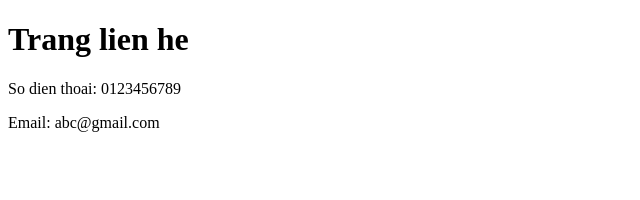
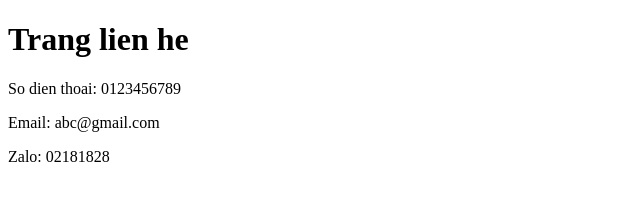
Before and after one commit to undertanker86/test-git, a plain HTML site: page lien-he.html in a window 1280 px wide. Shown: the whole page, without its empty margins (0-640 px from the left). Drawn offline with Linux system fonts and the light colour scheme.

Commit message:
Update  page lien-he (Ong A)

```diff
--- a/lien-he.html
+++ b/lien-he.html
@@ -11,5 +11,7 @@
     <p>So dien thoai: 0123456789</p>
 
     <p>Email: abc@gmail.com</p>
+
+    <p>Zalo: 02181828</p>
 </body>
 </html>
```
